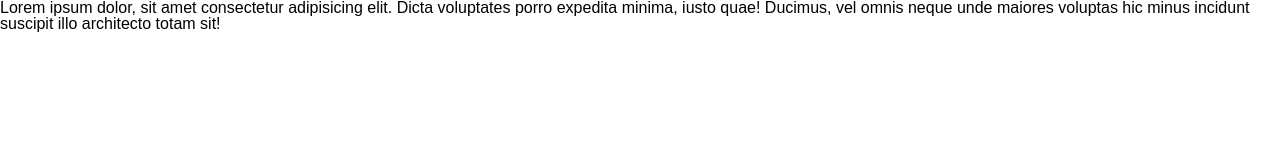
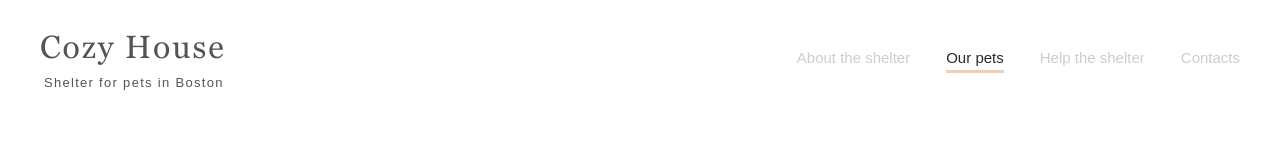
Before and after one commit to Mi6aRdnv/Shelter-Cozy-House, a website: page pages/pets/index.html in a window 1280 px wide. Drawn offline with Linux system fonts and the light colour scheme; a web font is replaced by a local one.

Commit message:
feat: add styled navbar for Main and Pets pages

```diff
--- a/pages/pets/index.html
+++ b/pages/pets/index.html
@@ -14,9 +14,30 @@
   </head>
   <body>
     <header class="header">
-      Lorem ipsum dolor, sit amet consectetur adipisicing elit. Dicta voluptates
-      porro expedita minima, iusto quae! Ducimus, vel omnis neque unde maiores
-      voluptas hic minus incidunt suscipit illo architecto totam sit!
+      <nav class="nav _container">
+        <a class="logo" href="#">
+          <h1 class="logo__title">Cozy House</h1>
+          <p class="logo__subtitle">Shelter for pets in Boston</p>
+        </a>
+        <ul class="nav-links">
+          <li class="nav-links__elm">
+            <a href="../main/index.html" class="nav-links__link"
+              >About the shelter</a
+            >
+          </li>
+          <li class="nav-links__elm">
+            <a href="#" class="nav-links__link _choosen">Our pets</a>
+          </li>
+          <li class="nav-links__elm">
+            <a href="../main/index.html#help" class="nav-links__link"
+              >Help the shelter</a
+            >
+          </li>
+          <li class="nav-links__elm">
+            <a href="#footer" class="nav-links__link">Contacts</a>
+          </li>
+        </ul>
+      </nav>
     </header>
     <main class="main"></main>
     <footer class="footer"></footer>
--- a/styles/global.css
+++ b/styles/global.css
@@ -78,18 +78,18 @@ h6 {
 /* fonts */
 @font-face {
   font-family: 'Georgia';
-  src: url(../../assets/fonts/georgia.ttf) format('truetype');
+  src: url(../assests/fonts/georgia.ttf) format('truetype');
   font-weight: normal;
   font-style: normal;
 }
 @font-face {
   font-family: 'Georgia';
-  src: url(../../assets/fonts/georgiab.ttf) format('truetype');
+  src: url(../assets/fonts/georgiab.ttf) format('truetype');
   font-weight: bold;
 }
 @font-face {
   font-family: 'Georgia';
-  src: url(../../assets/fonts/georgiai.ttf) format('truetype');
+  src: url(../assets/fonts/georgiai.ttf) format('truetype');
   font-style: italic;
 }
 
@@ -117,3 +117,66 @@ html {
   font-weight: 400;
   font-size: 16px;
 }
+header,
+footer {
+  padding: 0 30px;
+}
+
+/* NAVBAR */
+.nav {
+  display: flex;
+  justify-content: space-between;
+  align-items: center;
+  padding: 30px 0;
+}
+.logo {
+  text-align: end;
+  text-wrap: nowrap;
+}
+.logo__title {
+  margin-bottom: 11px;
+  font-size: 32px;
+  line-height: 110%;
+  letter-spacing: 0.06em;
+  color: var(--color-primary);
+}
+.logo__subtitle {
+  font-family: var(--second-family);
+  font-size: 13px;
+  margin-right: 2px;
+  letter-spacing: 0.1em;
+  color: var(--color-white);
+}
+.nav-links {
+  margin-left: auto;
+  display: flex;
+}
+.nav-links__elm {
+  margin-left: 36px;
+}
+.nav-links__link {
+  display: inline-block;
+  font-family: var(--second-family);
+  font-weight: 400;
+  font-size: 15px;
+  line-height: 160%;
+  color: var(--color-gray-s);
+}
+.nav-links__link:hover {
+  color: var(--color-light-s);
+}
+._choosen {
+  color: var(--color-light-s);
+  cursor: default;
+  position: relative;
+  padding-bottom: 3px;
+}
+._choosen::after {
+  content: '';
+  position: absolute;
+  background: var(--color-primary);
+  bottom: 0;
+  left: 0;
+  width: 100%;
+  height: 3px;
+}
--- a/styles/main.css
+++ b/styles/main.css
@@ -0,0 +1,6 @@
+/* temporal */
+header {
+  background:
+    url(../assests/images/bg-noise-transparent.png),
+    radial-gradient(100% 215.42% at 0% 0%, #5b483a 0%, #262425 100%), #211f20;
+}
--- a/styles/pets.css
+++ b/styles/pets.css
@@ -0,0 +1,13 @@
+/* NAVBAR */
+.logo__title {
+  color: var(--color-gray-l);
+}
+.logo__subtitle {
+  color: var(--color-gray-l);
+}
+.nav-links__link:hover {
+  color: var(--color-gray-s);
+}
+._choosen {
+  color: var(--color-black);
+}
```
Also changed, not shown: pages/main/index.html (+22 -1 lines).
